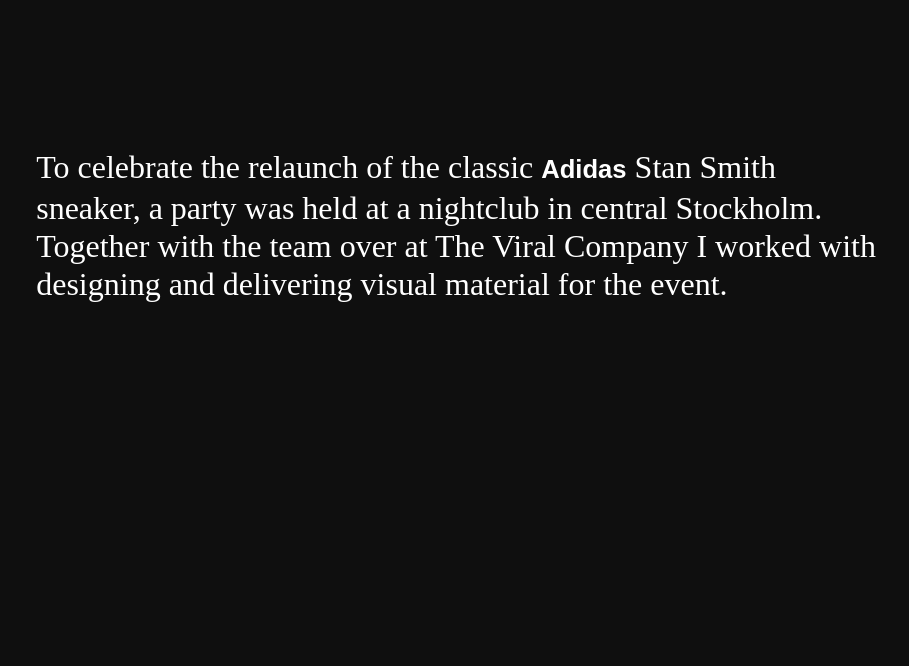
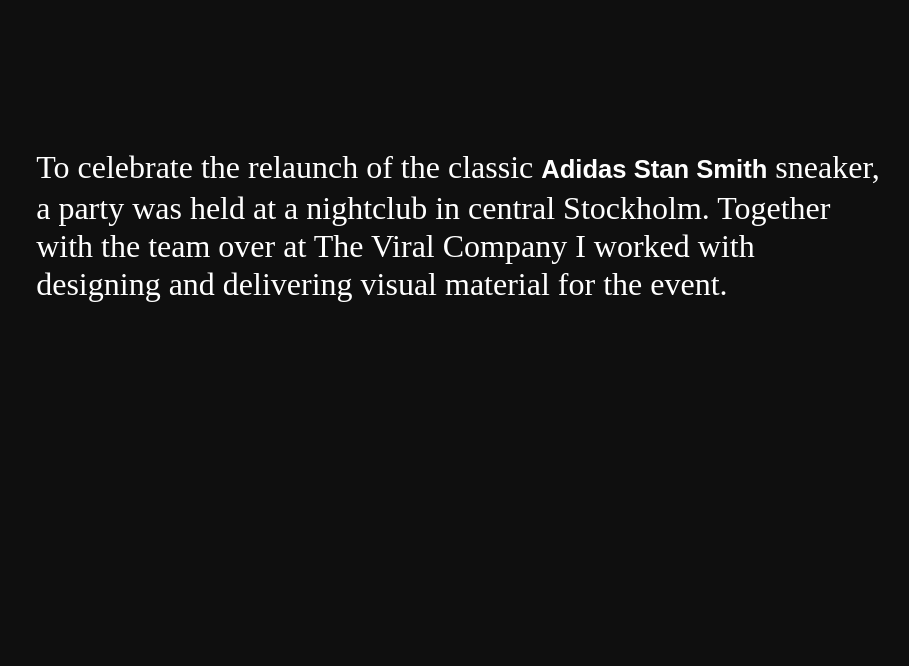
Before and after one commit to simonhellsing/simonhellsing.github.io, a plain HTML site: page work/adidas.html in a window 1280 px wide. Shown: the part 134-800 px from the top of the page, without its empty margins (15-924 px from the left). Drawn offline with Linux system fonts and the light colour scheme.

Commit message:
Durated screen upd

```diff
--- a/work/adidas.html
+++ b/work/adidas.html
@@ -15,7 +15,7 @@
 
       <div class="introduction black">
         <span>
-           To celebrate the relaunch of the classic <b>Adidas</b> Stan Smith sneaker, a party was held at a nightclub in central Stockholm. Together with the team over at The Viral Company I worked with designing and delivering visual material for the event.
+           To celebrate the relaunch of the classic <b>Adidas Stan Smith</b> sneaker, a party was held at a nightclub in central Stockholm. Together with the team over at The Viral Company I worked with designing and delivering visual material for the event.
           </span>
       </div>
 
```
Also changed, not shown: imgs/projects/durated/screen_04.jpg.
